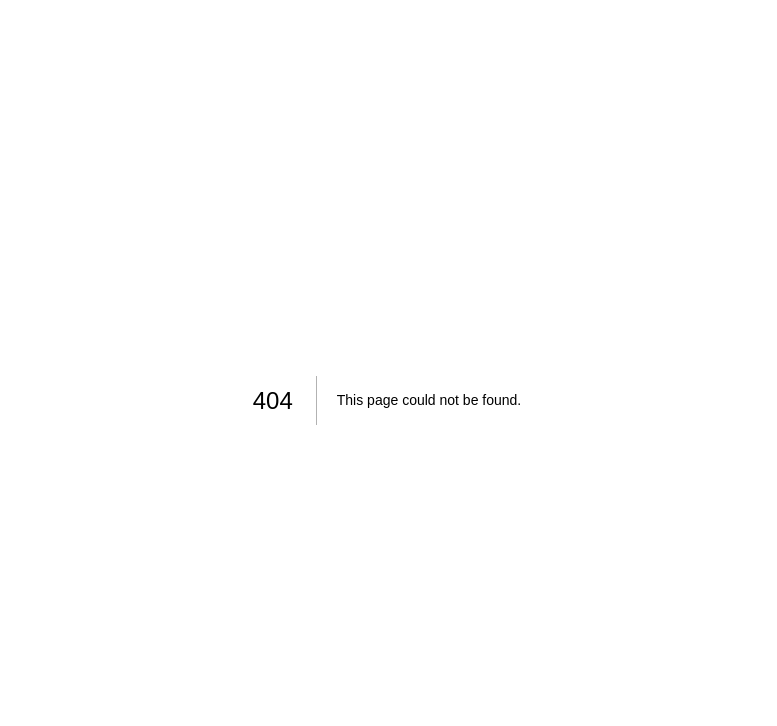
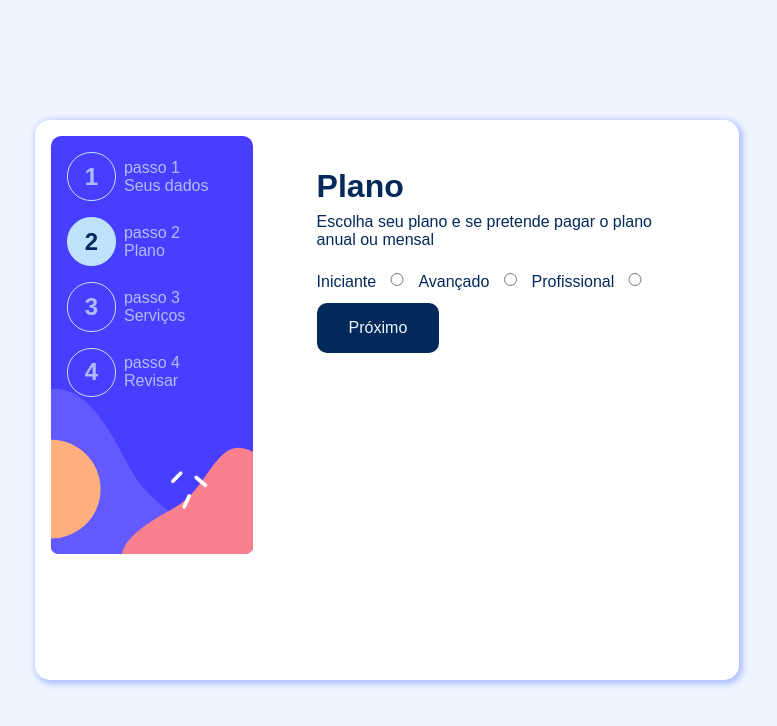
Before and after one commit to TurinoS/Multi-step-Form, a Next.js app: page /step_two in a window 1280 px wide. Before the commit this address had no page. Shown: the top 726 px of the page, without its empty margins (253-1030 px from the left). Built offline with nearby package versions, Linux system fonts and the light colour scheme.

Commit message:
feat: criando rota do step 2 e começando a implementação

```diff
--- /dev/null
+++ b/src/app/step_two/page.tsx
@@ -0,0 +1,41 @@
+'use client'
+
+import styled from 'styled-components';
+import Steps from '@/components/Steps';
+import { Container, StepsContainer } from '@/styles/Container';
+import { FormContainer } from '@/styles/Step1.styles';
+import { Button } from '@/styles/Button.style';
+import TextInput from '@/components/TextInput';
+import RadioInput from '@/components/RadioInput';
+
+const StyledForm2 = styled.form`
+    display: flex;
+    flex-wrap: wrap;
+    margin-top: 1em;
+    gap: .25em;
+`
+
+
+
+export default function Step2() {
+  return (
+    <Container>
+        <StepsContainer>
+          <Steps number='1' text='Seus dados' active={false} />
+          <Steps number='2' text='Plano' active={true} />
+          <Steps number='3' text='Serviços' active={false} />
+          <Steps number='4' text='Revisar' active={false} />
+        </StepsContainer>
+        <FormContainer>
+          <h1>Plano</h1>
+          <p>Escolha seu plano e se pretende pagar o plano anual ou mensal</p>
+          <StyledForm2>
+            <RadioInput label='Iniciante' formStep='2' />
+            <RadioInput label='Avançado' formStep='2' />
+            <RadioInput label='Profissional' formStep='2' />
+            <Button type='submit'>Próximo</Button>
+          </StyledForm2>
+        </FormContainer>
+    </Container>
+  )
+}
--- /dev/null
+++ b/src/components/RadioInput.tsx
@@ -0,0 +1,23 @@
+import styled from 'styled-components';
+
+const StyledRadioInput = styled.input`
+    width: 10%;
+    padding: .8em 1em;
+    margin-bottom: 1em;
+    border: 1px solid var(--cool-gray);
+    border-radius: 5px;
+`
+
+interface RadioInputProps {
+    label: string,
+    formStep: string,
+}
+
+export default function RadioInput({ label, formStep }: RadioInputProps) {
+    return(
+        <>
+            <label>{label}</label>
+            <StyledRadioInput type='radio' name={formStep} value={label} />
+        </>
+    )
+}
--- a/src/components/Input.tsx
+++ b/src/components/TextInput.tsx
@@ -10,16 +10,15 @@ const StyledInput = styled.input`
 
 interface InputProps {
     label: string,
-    type: string,
     name: string,
     placeholder: string,
 }
 
-export default function Input({ type, name, placeholder, label }: InputProps) {
+export default function TextInput({ name, placeholder, label }: InputProps) {
     return(
         <>
             <label htmlFor={name}>{label}</label>
-            <StyledInput type={type} name={name} id={name} placeholder={placeholder} required />
+            <StyledInput type='text' name={name} id={name} placeholder={placeholder} required />
         </>
     )
 }
--- a/src/styles/Container.tsx
+++ b/src/styles/Container.tsx
@@ -3,7 +3,7 @@ import bg from '../assets/bg-sidebar-desktop.svg';
 
 export const Container = styled.div`
     background-color: var(--white);
-    box-shadow: 2px 2px 6px 2px var(--marine-blue);
+    box-shadow: 2px 2px 6px 2px var(--pastel-blue);
     margin: 15vh auto;
     padding: 1em;
     width: 55vw;
--- a/src/styles/Step1.styles.tsx
+++ b/src/styles/Step1.styles.tsx
@@ -12,7 +12,7 @@ export const FormContainer = styled.section`
   }
 `
 
-export const StyledForm = styled.form`
+export const StyledForm1 = styled.form`
   display: flex;
   flex-direction: column;
   margin-top: 1em;
```
Also changed, not shown: src/app/page.tsx (+3 -9 lines), src/components/Form1.tsx (added, +14 -0 lines), src/app/step2/page.tsx (deleted).
